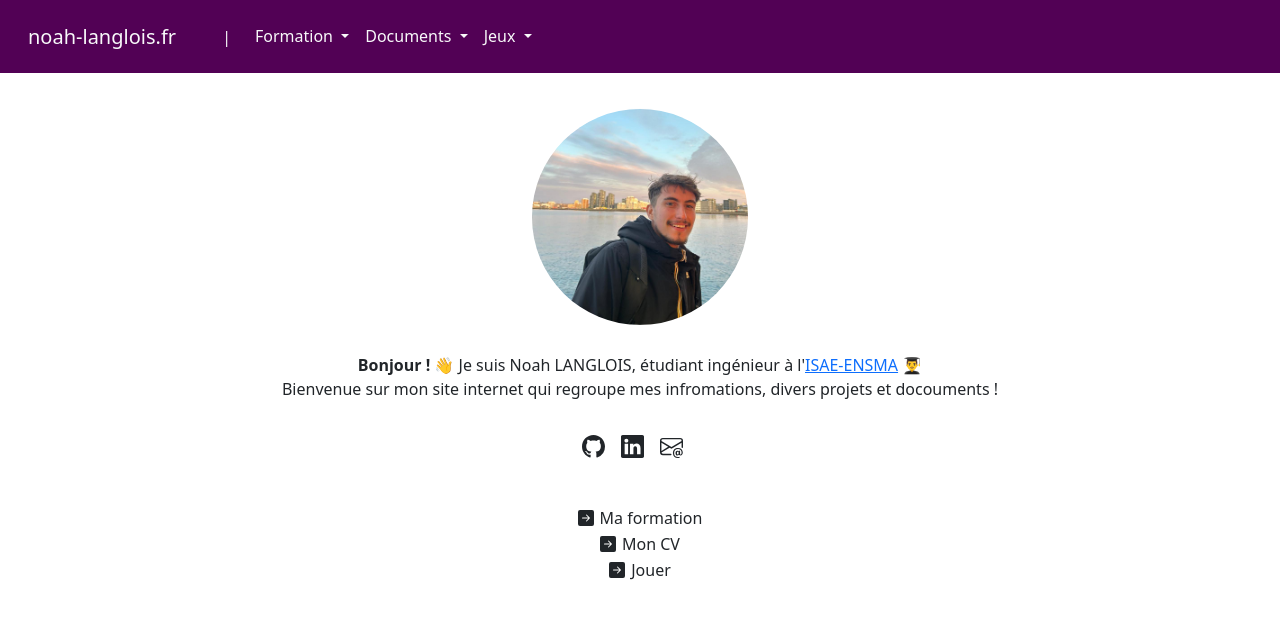
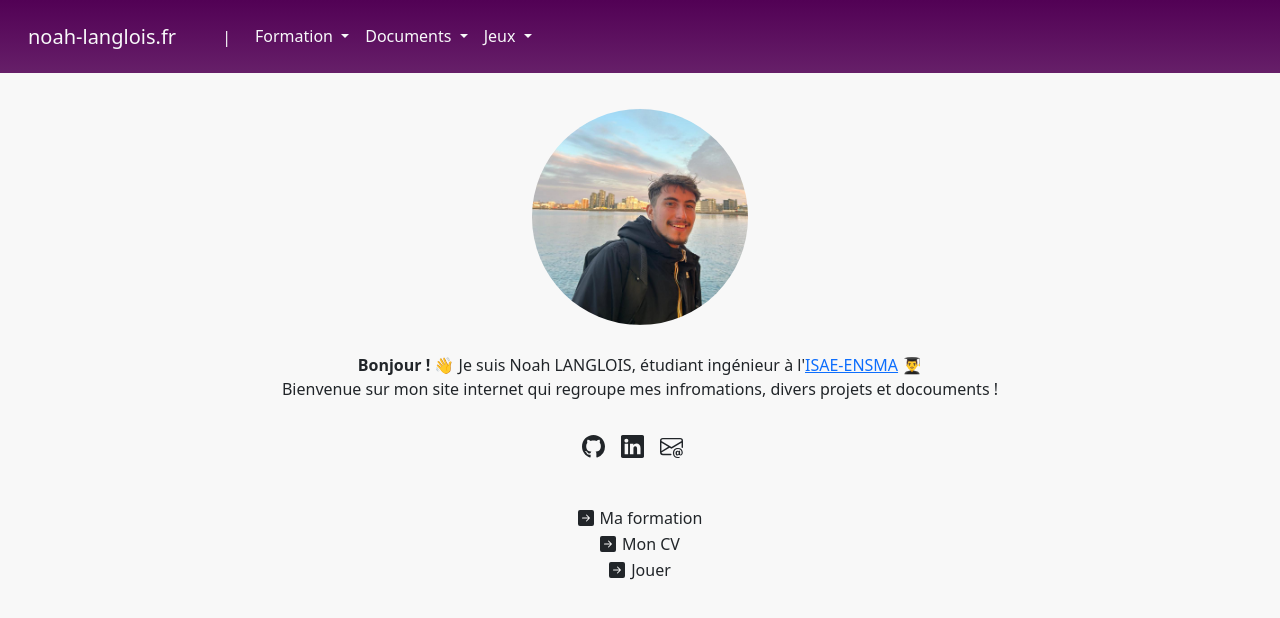
Before and after one commit to Noah-Langlois/noah-langlois.com, a Vue app: page / in a window 1280 px wide. Shown: the top 618 px of the page. Built offline with nearby package versions, Linux system fonts and the light colour scheme.

Commit message:
Updated Header

```diff
--- a/src/assets/main.css
+++ b/src/assets/main.css
@@ -2,7 +2,7 @@
     background-color: #520155;
     padding-top: 0.5rem;
     padding-bottom: 0.5rem;
-    opacity: 100%;
+    background: linear-gradient(#520155, #520155e0);
 }
 
 .boule-loto{
@@ -108,7 +108,7 @@
 
 
 body {
-    background: linear-gradient();
+    background-color: rgb(248, 248, 248);
 }
 
 .red-case {
--- a/src/components/TheHeader.vue
+++ b/src/components/TheHeader.vue
@@ -2,8 +2,8 @@
 
 <template>
   <main class="header">
-    <div class="ps-3">
-      <nav class="navbar navbar-expand-lg">
+    <div class="ps-3 a">
+      <nav class="navbar navbar-expand-lg ">
         <div class="container-fluid">
           <a class="navbar-brand text-light" id="websiteLogo" href="/">
             noah-langlois.fr
```
